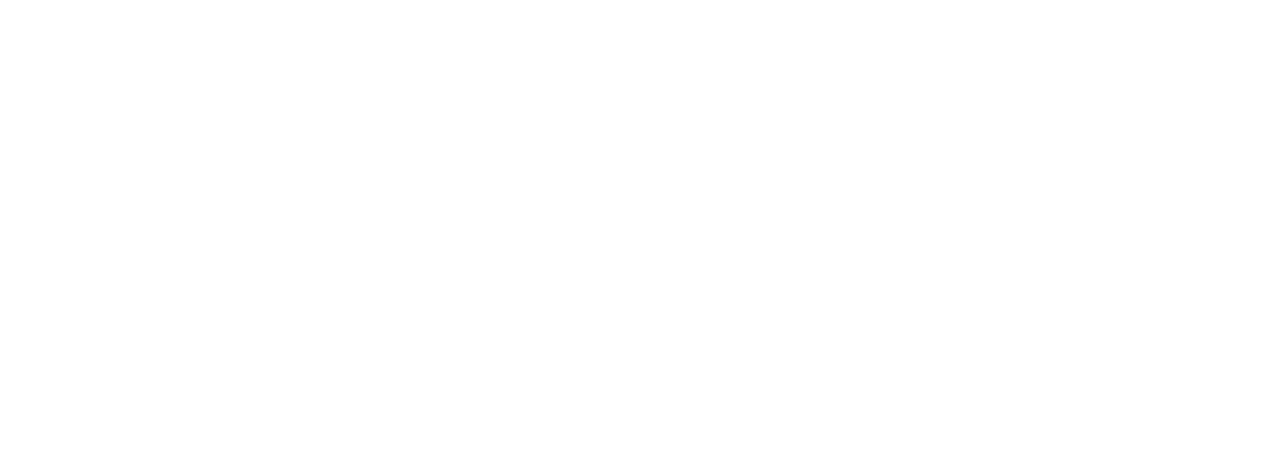
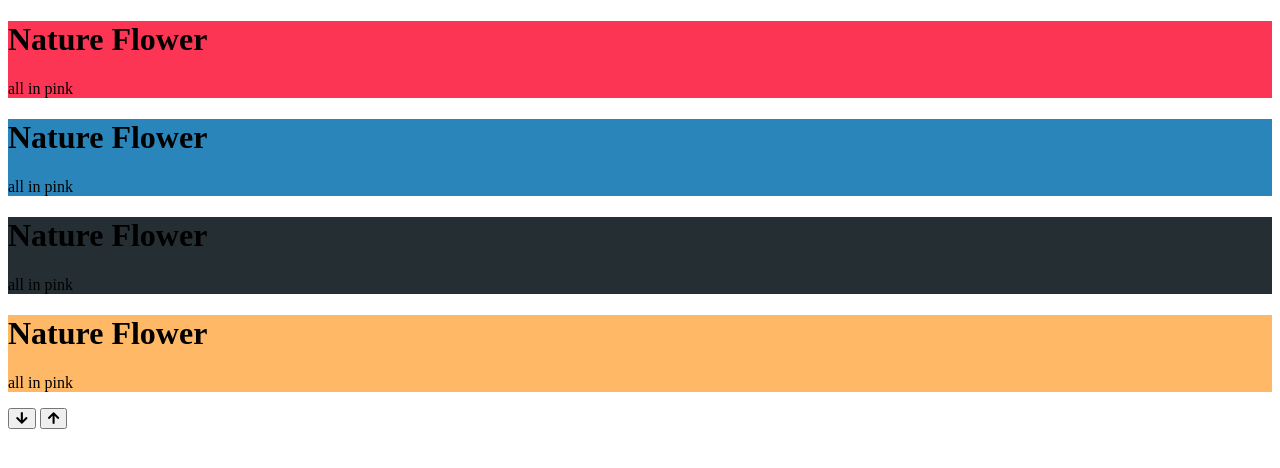
Before and after one commit to gavinquirk/up-down-slider, a plain HTML site: page index.html in a window 1280 px wide. Drawn offline with Linux system fonts and the light colour scheme.

Commit message:
left side html

```diff
--- a/index.html
+++ b/index.html
@@ -12,6 +12,35 @@
 </head>
 
 <body>
+  <div class="slider-container">
+    <div class="left-slide">
+      <div style="background-color: #FD3555">
+        <h1>Nature Flower</h1>
+        <p>all in pink</p>
+      </div>
+      <div style="background-color: #2A86BA">
+        <h1>Nature Flower</h1>
+        <p>all in pink</p>
+      </div>
+      <div style="background-color: #252E33">
+        <h1>Nature Flower</h1>
+        <p>all in pink</p>
+      </div>
+      <div style="background-color: #FFB866">
+        <h1>Nature Flower</h1>
+        <p>all in pink</p>
+      </div>
+    </div>
+    <div class="right-slide"></div>
+    <div class="action-buttons">
+      <button class="down-button">
+        <i class="fas fa-arrow-down"></i>
+      </button>
+      <button class="up-button">
+        <i class="fas fa-arrow-up"></i>
+      </button>
+    </div>
+  </div>
   <script src="script.js"></script>
 </body>
 
```
